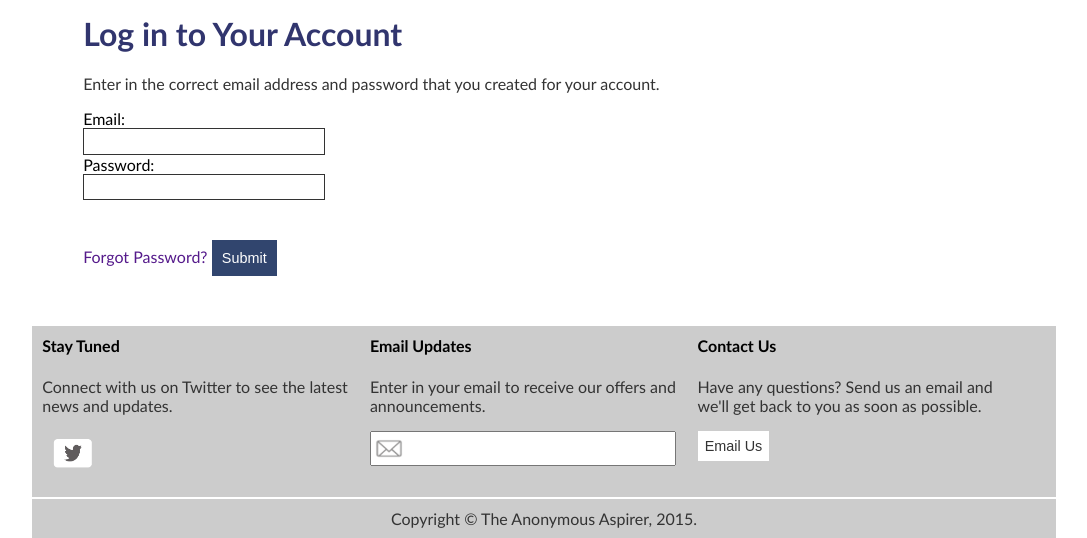
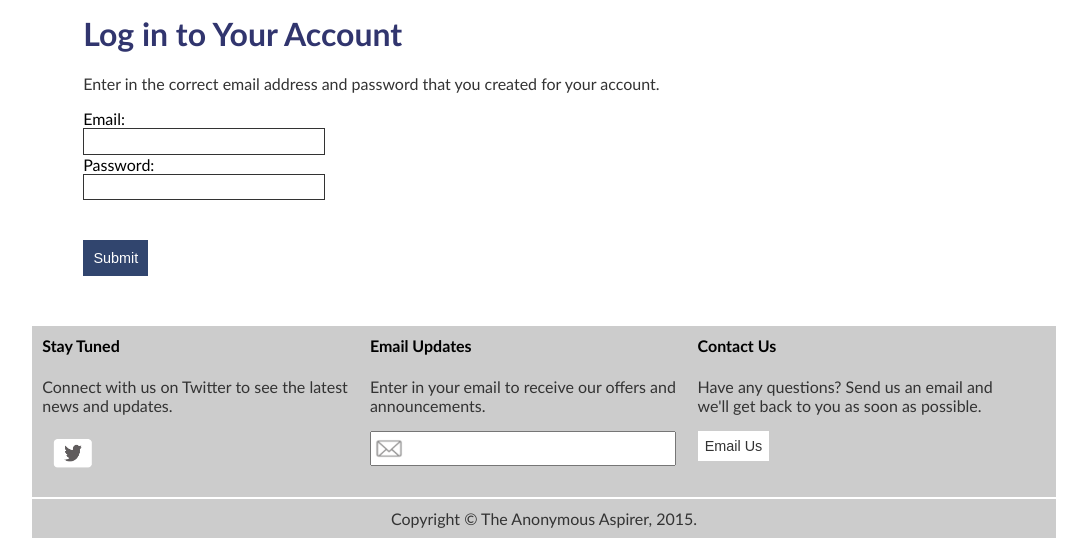
Before and after one commit to allisondsharpe/wfp, a PHP site: page /login.php in a window 1280 px wide. Shown: the part 286-824 px from the top of the page, without its empty margins (96-1183 px from the left). Run offline with PHP 8.4, Linux system fonts and the light colour scheme; some libraries are stand-ins or nearby versions.

Commit message:
modified files

```diff
--- a/login.php
+++ b/login.php
@@ -34,7 +34,6 @@ session_start();
           <input type="text" name="email" class="form_input" required><br>
           Password: <br>
           <input type="password" name="password"  class="form_input" required><br>
-          <a href="">Forgot Password?</a>
           <input type="submit" name="login" class="main-btn" value="Submit">
         </form>
       </div>
```
